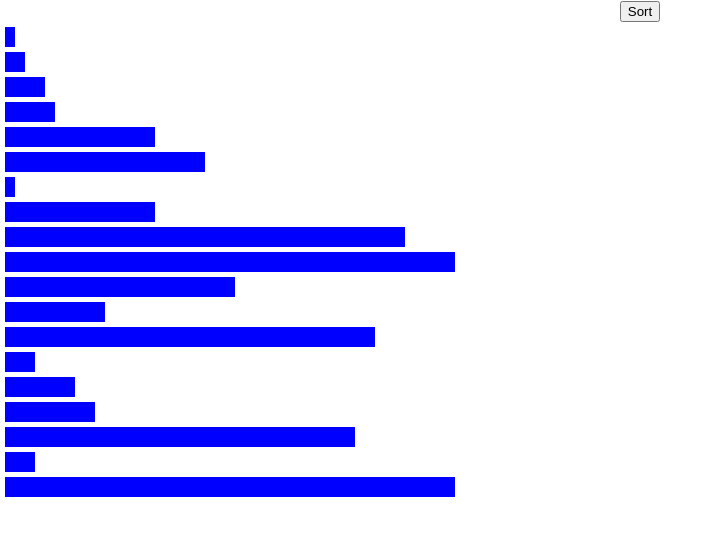
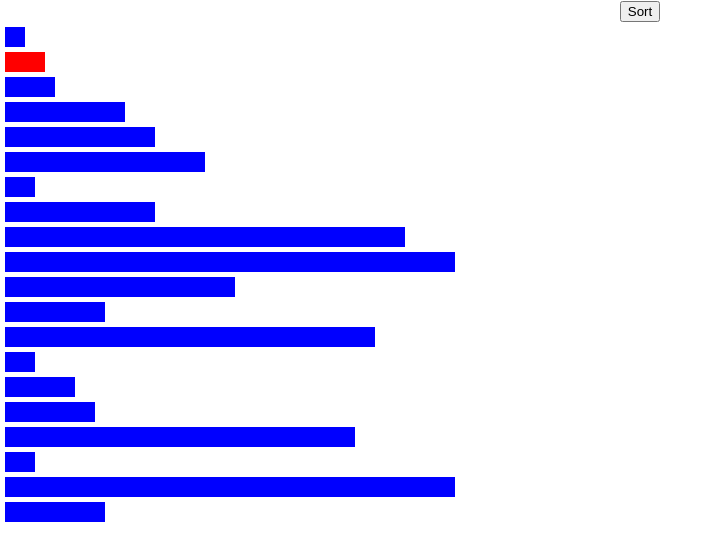
Before and after one commit to Kquach12/sorting_project, a React (Create React App) app: page / in a window 1280 px wide. Both pictures are taken after a click on the button "Sort". Shown: the top 560 px of the page, without its empty margins (0-718 px from the left). Built offline with nearby package versions, Linux system fonts and the light colour scheme.

Commit message:
Indicate value being sorted

```diff
--- a/src/Components/Display.js
+++ b/src/Components/Display.js
@@ -4,17 +4,22 @@ import React, {useState} from 'react'
 
 
 const Display = (props) => {
-    const [testArray,setTestArray] = useState([5,2,1,15,20,4,1,15,40,45,23,10,37,3,7,9,35,3,45])
+    const [testArray,setTestArray] = useState([5,2,12,15,20,4,3,15,40,45,23,10,37,3,7,9,35,3,45,10])
 
     const timer = ms => new Promise(res => setTimeout(res, ms))
+
+    const [selectedValue, setSelectedValue] = useState()
 
     async function insertionSort(array) {
 
         for (let i = 1; i < array.length; i++){
             let j = i
+            setSelectedValue(j)
+            console.log(selectedValue)
             while (j > 0 && array[j] < array[j-1]){
                 swap (j, j-1, array)
                 j-=1
+                setSelectedValue(j)
                 setTestArray([...array])
                 await timer(300)
             }
@@ -29,20 +34,31 @@ const Display = (props) => {
         array[i] = temp
     }
 
-    let testArrayCopy = [...testArray]
 
     console.log(testArray)
     return(
         <div>
-            <button onClick={(e)=>insertionSort(testArrayCopy)}>Sort</button>
+            <button onClick={(e)=>insertionSort([...testArray])}>Sort</button>
             {
-                testArray.map((value) =>
-                    <div style={{
-                        height: `20px`,
-                        width:`${value * 10}px`,
-                        backgroundColor: "blue",
-                        margin:"5px"
-                    }}></div>
+                testArray.map((value, index) =>
+
+                    index === selectedValue ?
+                        <div key = {index} style={{
+                            height: `20px`,
+                            width:`${value * 10}px`,
+                            backgroundColor: "red",
+                            margin:"5px"
+                        }}></div>
+
+                    :
+                        <div key = {index} style={{
+                            height: `20px`,
+                            width:`${value * 10}px`,
+                            backgroundColor: "blue",
+                            margin:"5px"
+                        }}></div>
+
+
                 )
             }
         </div>
```
